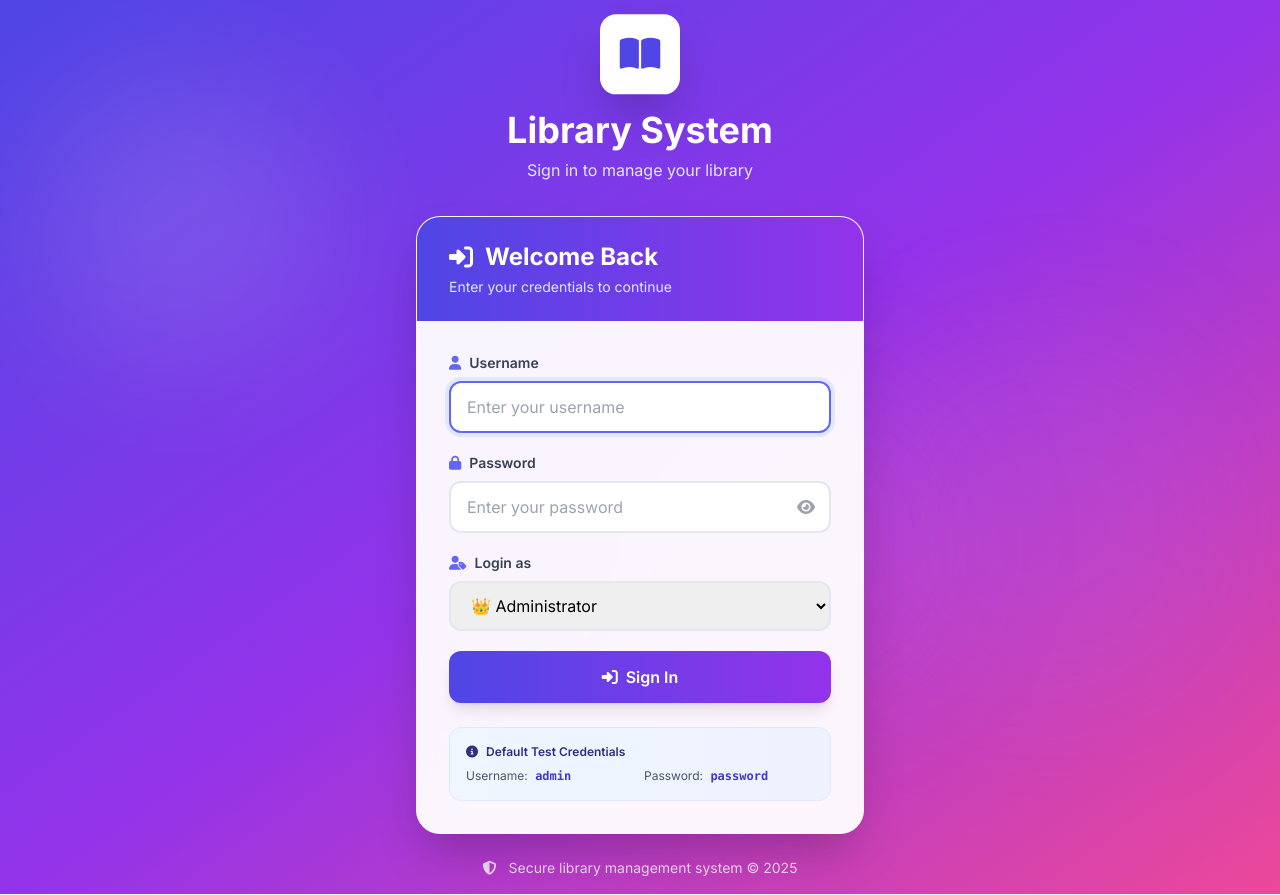
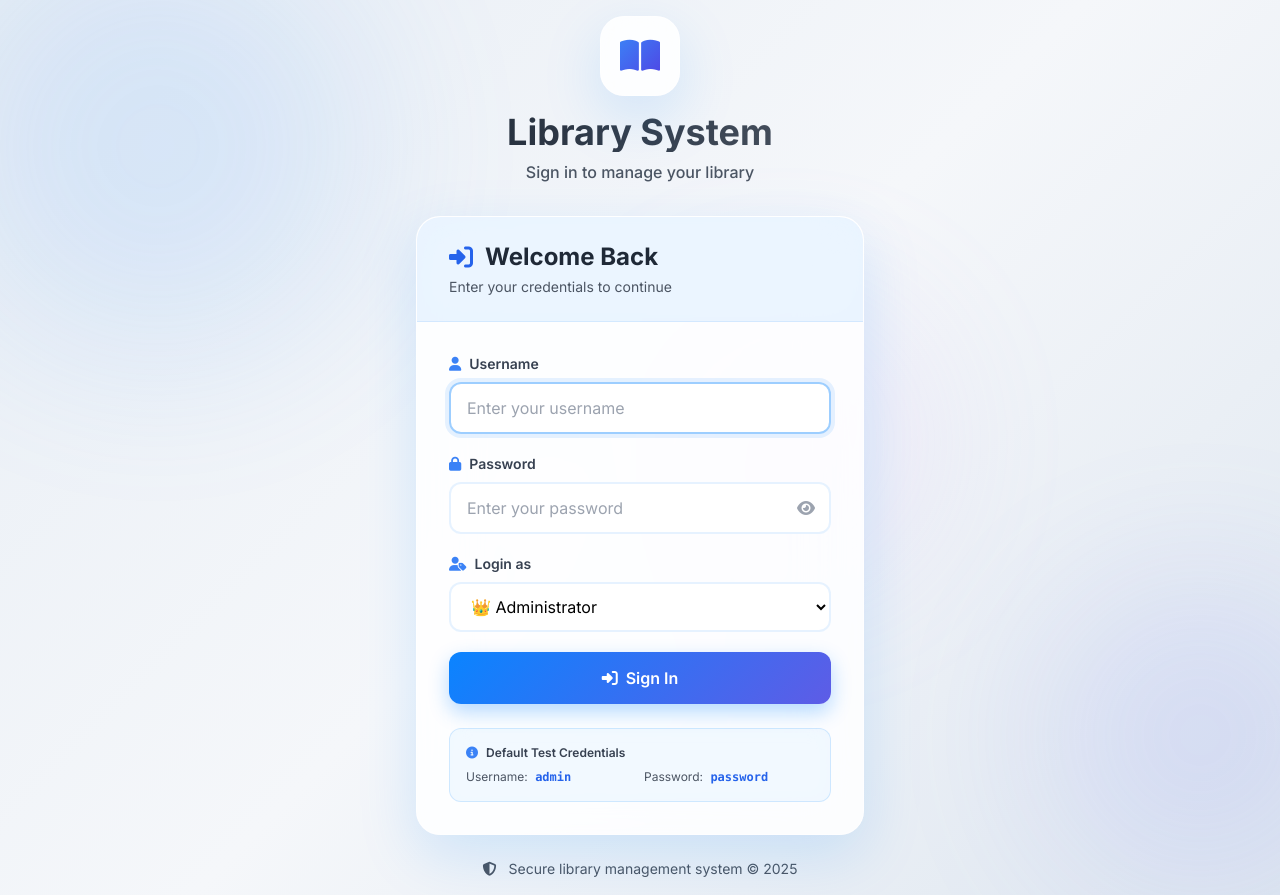
Before and after one commit to Sopanha9/library-php-system, a PHP site: page /auth/login.php in a window 1280 px wide. Run offline with PHP 8.4, Linux system fonts and the light colour scheme; some libraries are stand-ins or nearby versions.

Commit message:
fix some login ui and pf

```diff
--- a/auth/login.php
+++ b/auth/login.php
@@ -8,55 +8,110 @@
   <link href="https://cdnjs.cloudflare.com/ajax/libs/font-awesome/6.4.0/css/all.min.css" rel="stylesheet">
   <style>
     @import url('https://fonts.googleapis.com/css2?family=Inter:wght@300;400;500;600;700;800&display=swap');
-    body { font-family: 'Inter', sans-serif; }
-    .animate-float {
-      animation: float 6s ease-in-out infinite;
+
+    * { font-family: 'Inter', sans-serif; }
+
+    body {
+      background: linear-gradient(135deg, #e8eef5 0%, #f5f7fa 50%, #dfe7f0 100%);
+      position: relative;
+      overflow: hidden;
     }
+
+    /* Subtle animated background shapes */
+    .bg-shape {
+      position: absolute;
+      border-radius: 50%;
+      filter: blur(80px);
+      opacity: 0.15;
+      animation: float 25s ease-in-out infinite;
+    }
+
     @keyframes float {
-      0%, 100% { transform: translateY(0px); }
-      50% { transform: translateY(-20px); }
+      0%, 100% { transform: translate(0, 0) scale(1); }
+      33% { transform: translate(50px, -50px) scale(1.1); }
+      66% { transform: translate(-50px, 50px) scale(0.9); }
     }
-    .glass-effect {
-      background: rgba(255, 255, 255, 0.95);
+
+    /* Glassmorphism card */
+    .glass-card {
+      background: rgba(255, 255, 255, 0.85);
+      backdrop-filter: blur(30px) saturate(180%);
+      -webkit-backdrop-filter: blur(30px) saturate(180%);
+      border: 1px solid rgba(255, 255, 255, 0.5);
+      box-shadow: 0 20px 60px rgba(10, 132, 255, 0.15);
+    }
+
+    .glass-header {
+      background: rgba(10, 132, 255, 0.08);
+      backdrop-filter: blur(20px);
+      border-bottom: 1px solid rgba(10, 132, 255, 0.1);
+    }
+
+    .input-glass {
+      background: rgba(255, 255, 255, 0.7);
       backdrop-filter: blur(10px);
-      border: 1px solid rgba(255, 255, 255, 0.3);
+      border: 2px solid rgba(10, 132, 255, 0.1);
+      transition: all 0.3s ease;
+    }
+
+    .input-glass:focus {
+      background: rgba(255, 255, 255, 0.9);
+      border-color: rgba(10, 132, 255, 0.4);
+      box-shadow: 0 0 0 4px rgba(10, 132, 255, 0.1);
+    }
+
+    .btn-glass {
+      background: linear-gradient(135deg, #0A84FF 0%, #5E5CE6 100%);
+      box-shadow: 0 8px 20px rgba(10, 132, 255, 0.3);
+      transition: all 0.3s ease;
+    }
+
+    .btn-glass:hover {
+      transform: translateY(-2px);
+      box-shadow: 0 12px 30px rgba(10, 132, 255, 0.4);
+    }
+
+    .info-glass {
+      background: rgba(10, 132, 255, 0.05);
+      backdrop-filter: blur(10px);
+      border: 1px solid rgba(10, 132, 255, 0.15);
     }
   </style>
 </head>
-<body class="bg-gradient-to-br from-indigo-600 via-purple-600 to-pink-500 min-h-screen flex items-center justify-center p-4">
+<body class="min-h-screen flex items-center justify-center p-4">
 
-  <!-- Animated Background Elements -->
+  <!-- Subtle Background Shapes -->
   <div class="absolute inset-0 overflow-hidden pointer-events-none">
-    <div class="absolute top-20 left-10 w-72 h-72 bg-white/10 rounded-full blur-3xl animate-float"></div>
-    <div class="absolute bottom-20 right-10 w-96 h-96 bg-purple-400/10 rounded-full blur-3xl animate-float" style="animation-delay: 2s;"></div>
-    <div class="absolute top-1/2 left-1/2 w-80 h-80 bg-pink-400/10 rounded-full blur-3xl animate-float" style="animation-delay: 4s;"></div>
+    <div class="bg-shape w-96 h-96 bg-blue-400 top-0 -left-20" style="animation-delay: 0s;"></div>
+    <div class="bg-shape w-80 h-80 bg-indigo-400 bottom-0 -right-20" style="animation-delay: 8s;"></div>
+    <div class="bg-shape w-72 h-72 bg-purple-300 top-1/3 left-1/2" style="animation-delay: 16s;"></div>
   </div>
 
-  <div class="relative w-full max-w-md">
+  <div class="relative w-full max-w-md z-10">
     <!-- Logo Section -->
-    <div class="text-center mb-8 animate-float">
-      <div class="inline-flex items-center justify-center w-20 h-20 bg-white rounded-2xl shadow-2xl mb-4">
-        <i class="fas fa-book-open text-4xl text-indigo-600"></i>
+    <div class="text-center mb-8">
+      <div class="inline-flex items-center justify-center w-20 h-20 glass-card rounded-3xl mb-4 transform hover:scale-110 transition-transform duration-300">
+        <i class="fas fa-book-open text-4xl bg-gradient-to-br from-blue-500 to-indigo-600 bg-clip-text text-transparent"></i>
       </div>
-      <h1 class="text-4xl font-bold text-white mb-2">Library System</h1>
-      <p class="text-indigo-100">Sign in to manage your library</p>
+      <h1 class="text-4xl font-bold bg-gradient-to-r from-gray-800 to-gray-600 bg-clip-text text-transparent mb-2">Library System</h1>
+      <p class="text-gray-600 font-medium">Sign in to manage your library</p>
     </div>
 
     <!-- Login Card -->
-    <div class="glass-effect rounded-3xl shadow-2xl overflow-hidden">
+    <div class="glass-card rounded-3xl overflow-hidden">
       <!-- Header -->
-      <div class="bg-gradient-to-r from-indigo-600 to-purple-600 px-8 py-6 text-white">
-        <h2 class="text-2xl font-bold flex items-center">
-          <i class="fas fa-sign-in-alt mr-3"></i>
+      <div class="glass-header px-8 py-6">
+        <h2 class="text-2xl font-bold text-gray-800 flex items-center">
+          <i class="fas fa-sign-in-alt mr-3 text-blue-600"></i>
           Welcome Back
         </h2>
-        <p class="text-indigo-100 text-sm mt-1">Enter your credentials to continue</p>
+        <p class="text-gray-600 text-sm mt-1">Enter your credentials to continue</p>
       </div>
 
       <!-- Body -->
       <div class="p-8">
         <?php if(isset($_GET['error'])): ?>
-          <div class="mb-6 bg-red-50 border-l-4 border-red-500 rounded-lg p-4 flex items-start space-x-3">
+          <div class="mb-6 bg-red-50/80 backdrop-blur-sm border-l-4 border-red-500 rounded-xl p-4 flex items-start space-x-3">
             <i class="fas fa-exclamation-circle text-red-500 text-xl mt-0.5"></i>
             <div>
               <h3 class="font-semibold text-red-800">Login Failed</h3>
@@ -66,7 +121,7 @@
         <?php endif; ?>
 
         <?php if(isset($_GET['registered'])): ?>
-          <div class="mb-6 bg-green-50 border-l-4 border-green-500 rounded-lg p-4 flex items-start space-x-3">
+          <div class="mb-6 bg-green-50/80 backdrop-blur-sm border-l-4 border-green-500 rounded-xl p-4 flex items-start space-x-3">
             <i class="fas fa-check-circle text-green-500 text-xl mt-0.5"></i>
             <div>
               <h3 class="font-semibold text-green-800">Success!</h3>
@@ -79,24 +134,24 @@
           <!-- Username -->
           <div>
             <label class="block text-sm font-semibold text-gray-700 mb-2">
-              <i class="fas fa-user text-indigo-500 mr-2"></i>Username
+              <i class="fas fa-user text-blue-500 mr-2"></i>Username
             </label>
             <input type="text" name="username" required autofocus
-                   class="w-full px-4 py-3 rounded-xl border-2 border-gray-200 focus:border-indigo-500 focus:ring-4 focus:ring-indigo-100 transition-all outline-none"
+                   class="input-glass w-full px-4 py-3 rounded-xl outline-none"
                    placeholder="Enter your username">
           </div>
 
           <!-- Password -->
           <div>
             <label class="block text-sm font-semibold text-gray-700 mb-2">
-              <i class="fas fa-lock text-indigo-500 mr-2"></i>Password
+              <i class="fas fa-lock text-blue-500 mr-2"></i>Password
             </label>
             <div class="relative">
               <input type="password" name="password" id="password" required
-                     class="w-full px-4 py-3 rounded-xl border-2 border-gray-200 focus:border-indigo-500 focus:ring-4 focus:ring-indigo-100 transition-all outline-none"
+                     class="input-glass w-full px-4 py-3 rounded-xl outline-none pr-12"
                      placeholder="Enter your password">
               <button type="button" onclick="togglePassword()"
-                      class="absolute right-4 top-1/2 -translate-y-1/2 text-gray-400 hover:text-gray-600">
+                      class="absolute right-4 top-1/2 -translate-y-1/2 text-gray-400 hover:text-blue-600 transition-colors">
                 <i class="fas fa-eye" id="toggleIcon"></i>
               </button>
             </div>
@@ -105,10 +160,10 @@
           <!-- Role -->
           <div>
             <label class="block text-sm font-semibold text-gray-700 mb-2">
-              <i class="fas fa-user-tag text-indigo-500 mr-2"></i>Login as
+              <i class="fas fa-user-tag text-blue-500 mr-2"></i>Login as
             </label>
             <select name="role" required
-                    class="w-full px-4 py-3 rounded-xl border-2 border-gray-200 focus:border-indigo-500 focus:ring-4 focus:ring-indigo-100 transition-all outline-none">
+                    class="input-glass w-full px-4 py-3 rounded-xl outline-none cursor-pointer">
               <option value="admin">👑 Administrator</option>
               <option value="librarian">📚 Librarian</option>
               <option value="member">👤 Member</option>
@@ -117,24 +172,24 @@
 
           <!-- Submit Button -->
           <button type="submit"
-                  class="w-full bg-gradient-to-r from-indigo-600 to-purple-600 hover:from-indigo-700 hover:to-purple-700 text-white font-semibold py-3.5 rounded-xl shadow-lg hover:shadow-xl transform hover:scale-[1.02] transition-all duration-200">
+                  class="btn-glass w-full text-white font-semibold py-3.5 rounded-xl">
             <i class="fas fa-sign-in-alt mr-2"></i>Sign In
           </button>
         </form>
 
         <!-- Default Credentials -->
-        <div class="mt-6 p-4 bg-gradient-to-r from-blue-50 to-indigo-50 rounded-xl border border-indigo-100">
-          <p class="text-xs font-semibold text-indigo-900 mb-2 flex items-center">
-            <i class="fas fa-info-circle mr-2"></i>Default Test Credentials
+        <div class="mt-6 p-4 info-glass rounded-xl">
+          <p class="text-xs font-semibold text-gray-700 mb-2 flex items-center">
+            <i class="fas fa-info-circle mr-2 text-blue-500"></i>Default Test Credentials
           </p>
           <div class="grid grid-cols-2 gap-2 text-xs">
             <div>
               <span class="text-gray-600">Username:</span>
-              <code class="ml-1 font-bold text-indigo-700">admin</code>
+              <code class="ml-1 font-bold text-blue-600">admin</code>
             </div>
             <div>
               <span class="text-gray-600">Password:</span>
-              <code class="ml-1 font-bold text-indigo-700">password</code>
+              <code class="ml-1 font-bold text-blue-600">password</code>
             </div>
           </div>
         </div>
@@ -142,7 +197,7 @@
     </div>
 
     <!-- Footer -->
-    <p class="text-center text-white/80 text-sm mt-6">
+    <p class="text-center text-gray-600 text-sm mt-6">
       <i class="fas fa-shield-alt mr-2"></i>
       Secure library management system © 2025
     </p>
--- a/books/manage.php
+++ b/books/manage.php
@@ -129,7 +129,7 @@ include '../includes/header.php';
 <div id="slideOverBackdrop" class="hidden fixed inset-0 bg-black/50 z-40 transition-opacity" onclick="closeSlideOver()"></div>
 <div id="slideOverPanel" class="hidden fixed top-0 right-0 h-full w-full md:w-[600px] bg-white shadow-2xl z-50 transform translate-x-full transition-transform duration-300 overflow-y-auto">
   <div class="sticky top-0 glass-blue px-6 py-4 z-10 border-b border-blue-200/30">
-    <div class="flex items-center justify-between">
+    <div class="flex items-center justify-between rounded-lg ">
       <h2 class="text-xl font-bold flex items-center text-gray-900">
         <i class="fas fa-book mr-3 text-blue-600"></i>
         <span id="slideOverTitle">Add New Book</span>
--- a/circulation/search_borrowed_books.php
+++ b/circulation/search_borrowed_books.php
@@ -24,7 +24,8 @@ try {
                 b.author as book_author,
                 m.full_name as member_name,
                 m.email as member_email,
-                m.phone as member_phone
+                m.phone as member_phone,
+                m.profile_photo
             FROM issued_books ib
             JOIN books b ON ib.book_id = b.book_id
             JOIN members m ON ib.member_id = m.member_id
```
Also changed, not shown: circulation/get_overdue_books.php (+18 -3 lines), circulation/issue_book.php (+16 -5 lines), circulation/return_book.php (+19 -7 lines), README.md, 1 other file.
